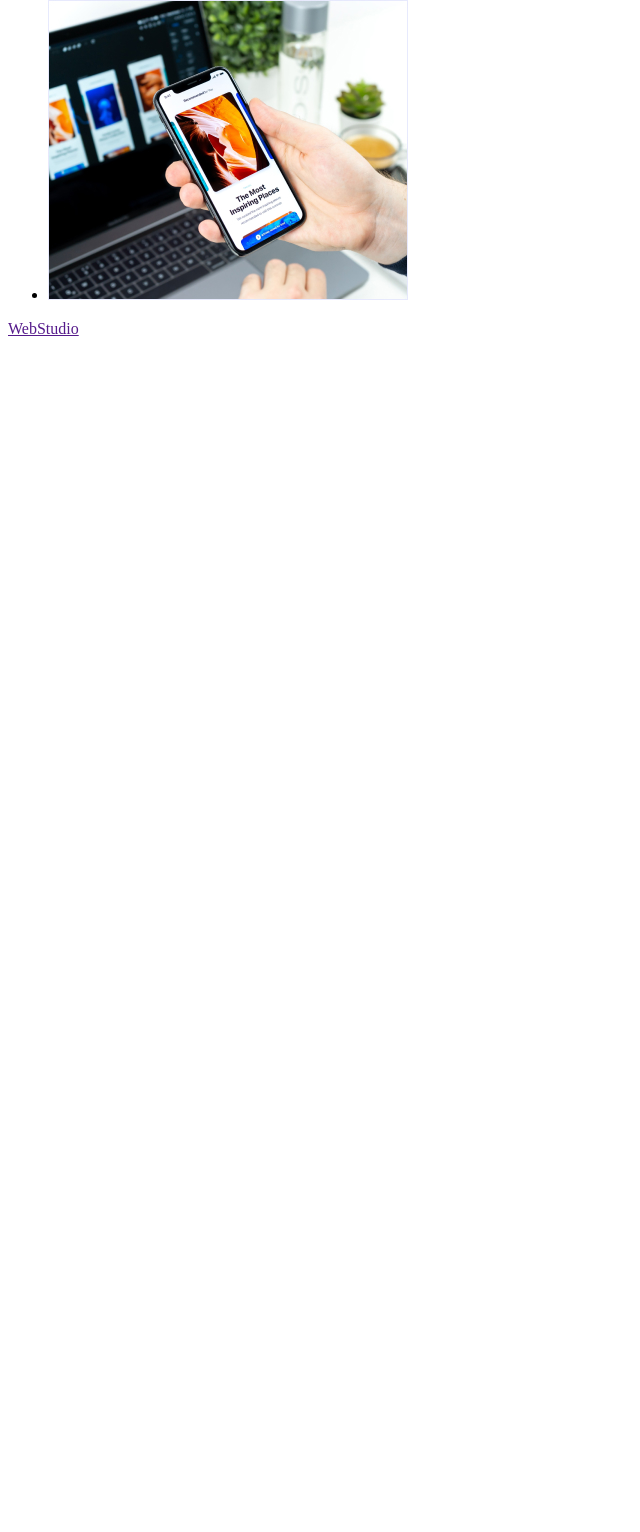
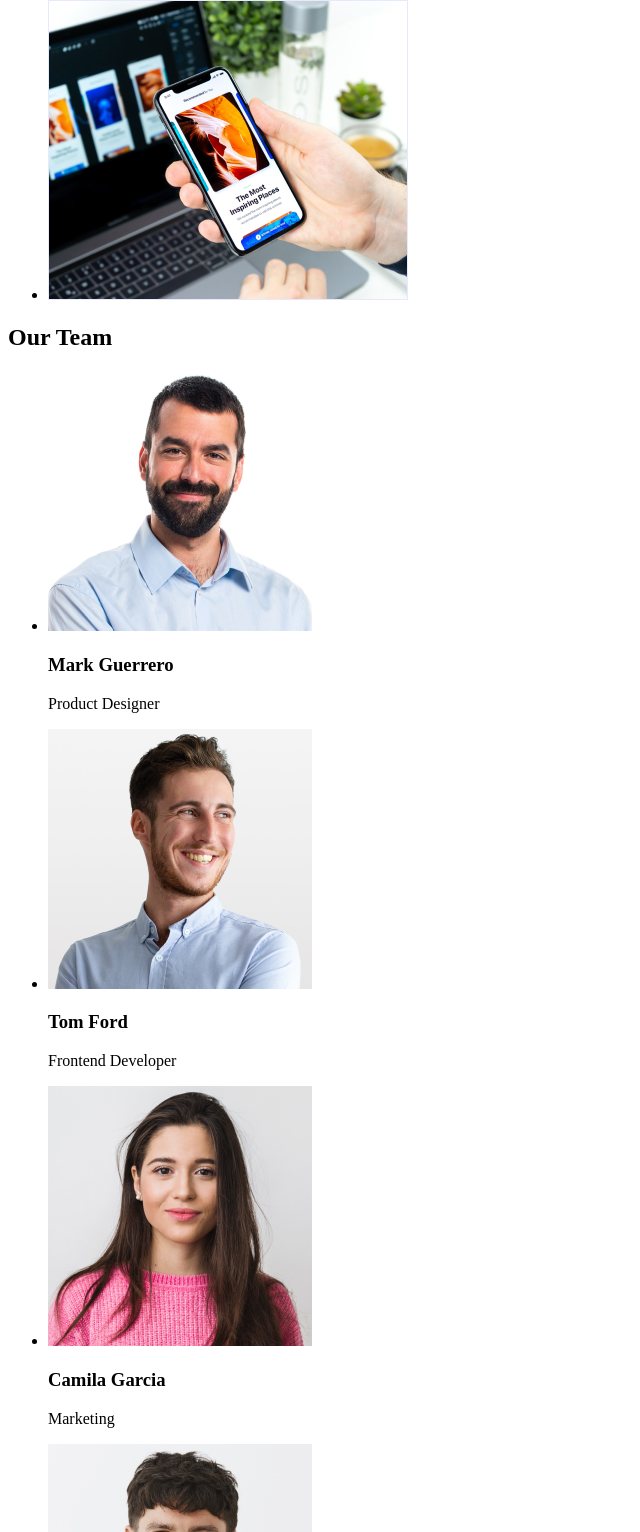
Before and after one commit to iBurik/goit-markup-hw-01, a plain HTML site: page index.html in a window 1280 px wide. Shown: the part 1268-2800 px from the top of the page, without its empty margins (0-640 px from the left). Before the commit the page ends 1614 px from the top, so only its background shows below. Drawn offline with Linux system fonts and the light colour scheme.

Commit message:
homework1,4

```diff
--- a/index.html
+++ b/index.html
@@ -17,8 +17,10 @@
                 </ul>
         </nav>
             <address>
-                <li><a href="mailto:info@devstudio.com">info@devstudio.com</a></li>
-                <li><a href="tel:+110001111111">+11 (000) 111-11-11</a></li>
+                <ul>
+                    <li><a href="mailto:info@devstudio.com">info@devstudio.com</a></li>
+                    <li><a href="tel:+110001111111">+11 (000) 111-11-11</a></li>
+                </ul>
             </address>
     </header>
     <main>
@@ -71,11 +73,37 @@
         </section>
 
         <section>
+            <h2>
+                Our Team
+            </h2>
+            <ul>
+                <li>
+                    <img src="images/img4.jpg" alt="mark guerrero" width="264">
+                    <h3>Mark Guerrero</h3>
+                    <p>Product Designer</p>
+                </li>
+                <li>
+                    <img src="images/img5.jpg" alt="tom ford" width="264">
+                    <h3>Tom Ford</h3>
+                    <p>Frontend Developer</p>
+                </li>
+                <li>
+                    <img src="images/img6.jpg" alt="camila garcia" width="264">
+                    <h3>Camila Garcia</h3>
+                    <p>Marketing</p>
+                </li>
+                <li>
+                    <img src="images/img7.jpg" alt="daniel wilson" width="264">
+                    <h3>Daniel Wilson</h3>
+                    <p>UI Designer</p>
+                </li>
+            </ul>
 
         </section>
     </main>
     <footer>
-        <a href="">WebStudio</a>
+        <a href="./index.html">WebStudio</a>
+        <p>Increase the flow of customers and sales for your business with digital marketing & growth solutions.</p>
     </footer>
 </body>
 </html>
```
